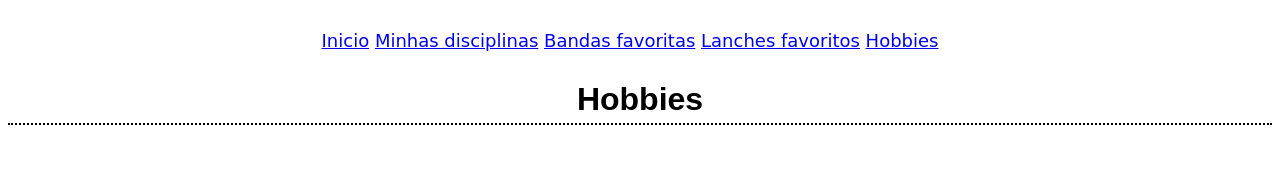
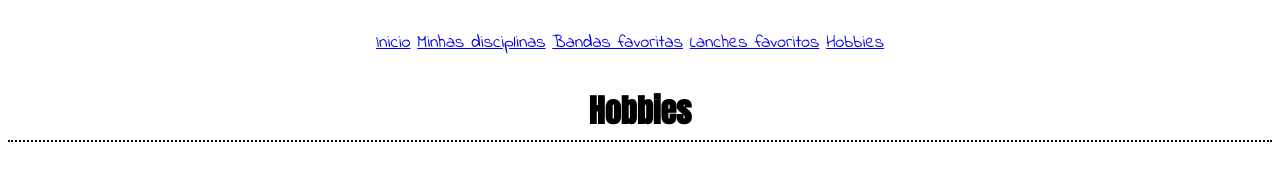
Before and after one commit to mayckondantas/mayckondantas.github.io, a plain HTML site: page index3.html in a window 1280 px wide. Drawn offline with Linux system fonts and the light colour scheme.

Commit message:
Update index3.html

```diff
--- a/index3.html
+++ b/index3.html
@@ -3,8 +3,9 @@
   <head>
     <meta charset="utf-8">
     <meta name="viewport" content="width=device-width">
-    <title>repl.it</title>
+    <title>Hobbies</title>
     <link href="style.css" rel="stylesheet" type="text/css" />
+    <link href="https://fonts.googleapis.com/css?family=Anton|Indie+Flower|Oswald&display=swap" rel="stylesheet">
   </head>
   <body>
     <div class="menu">
@@ -12,7 +13,7 @@
       <a href="index0.html">Minhas disciplinas</a>
       <a href="index1.html">Bandas favoritas</a>
       <a href="index2.html">Lanches favoritos</a>
-      <a href="index3.html">Hobbies</a>
+      <a href="index3.html" class=".selecionado" >Hobbies</a>
     </div>
     <h1>Hobbies</h1>
   </body>
```
